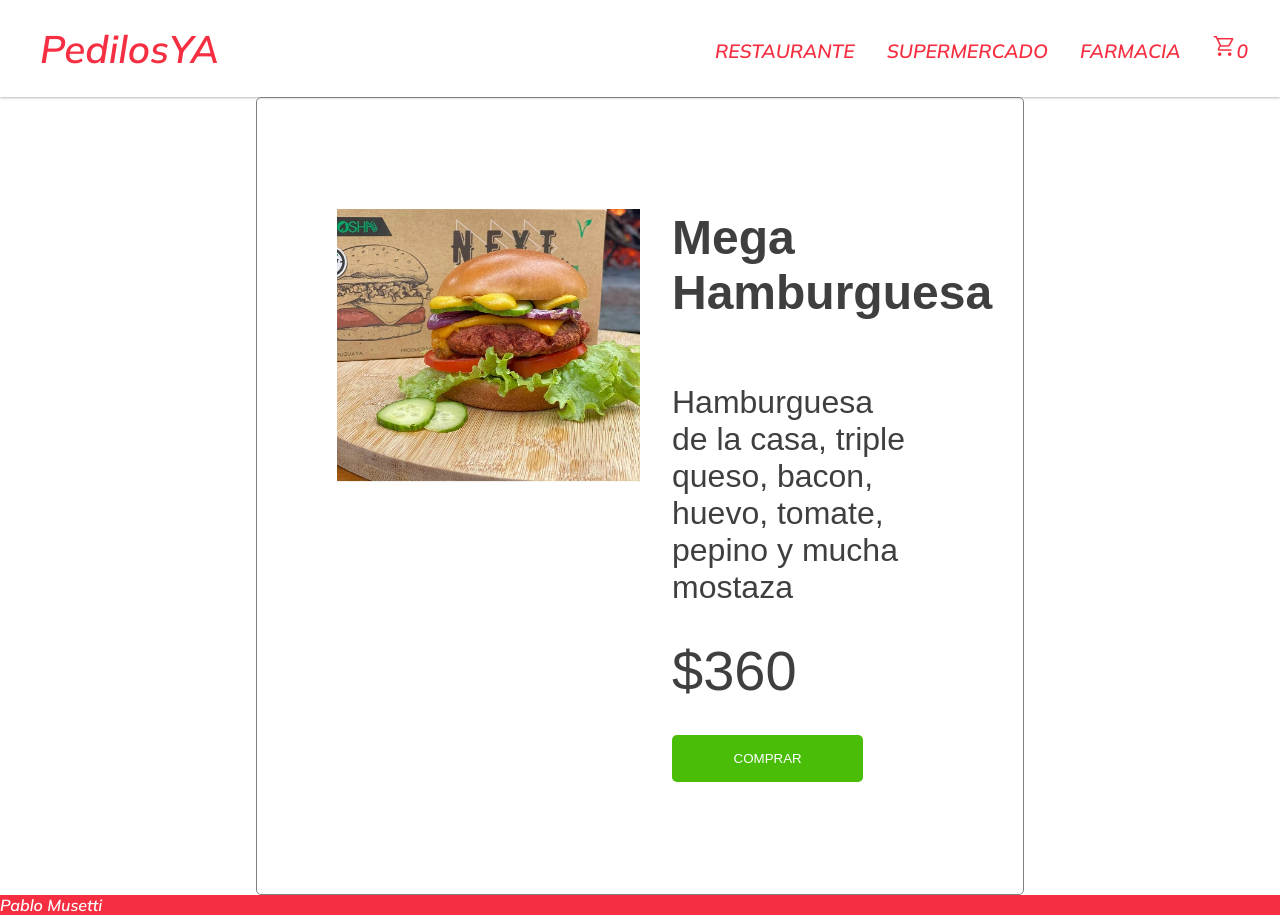
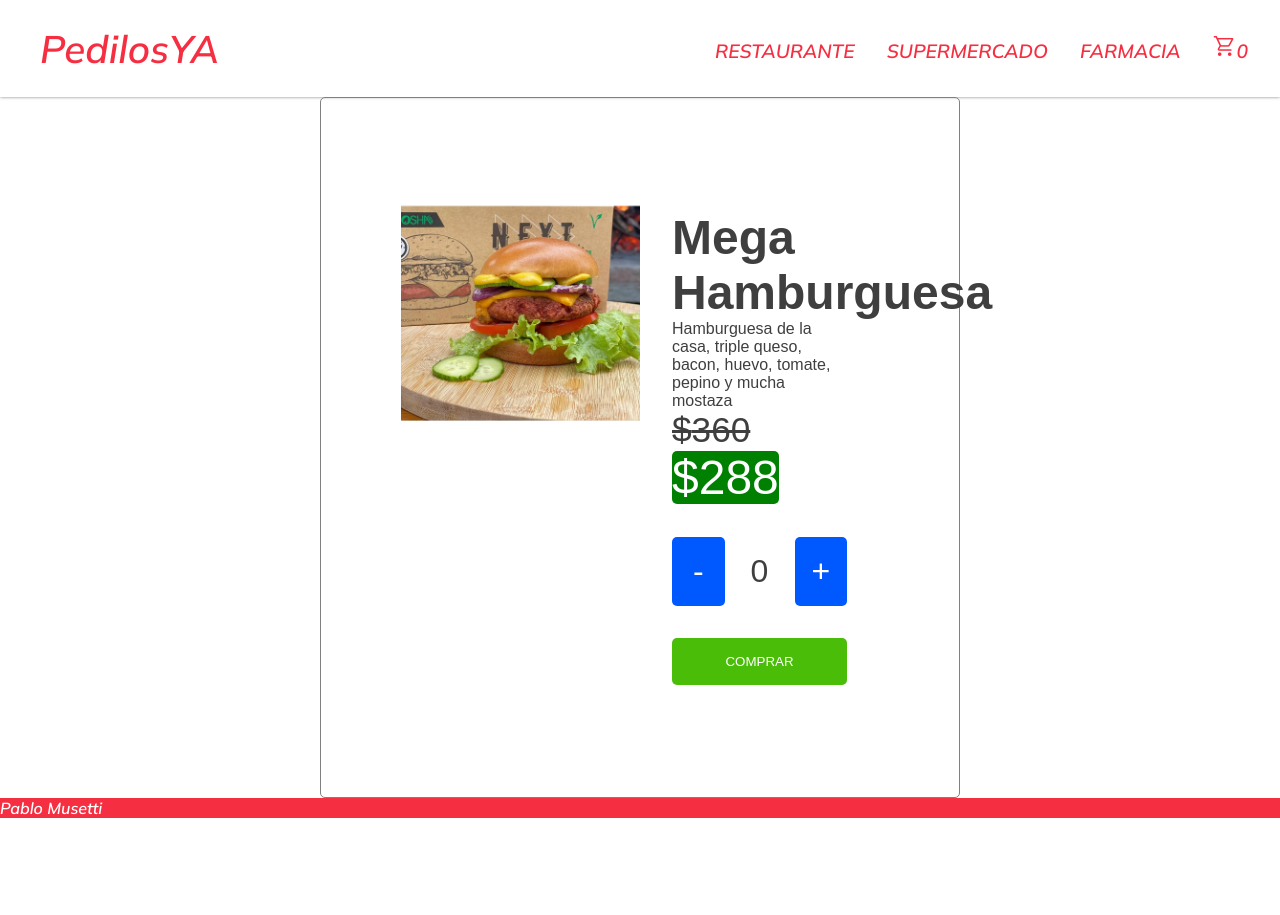
Before and after one commit to pmusetti/eCommerce.github.io, a React (Create React App) app: page /item/1 in a window 1280 px wide. After the commit the page ends 818 px from the top, so only its background shows below. Built offline with nearby package versions, Linux system fonts and the light colour scheme.

Commit message:
added ItemCount

```diff
--- /dev/null
+++ b/src/components/ItemCount.js
@@ -0,0 +1,17 @@
+import {React, useState} from 'react';
+
+  // const  [ count, setCount] = useState(0);
+
+
+function ItemCount({addItem, subItem, count}) {
+
+    return (
+        <div className='counter__container'>
+            <button className='item__count' onClick={subItem}>-</button>
+            <span className='item__count__output'>{count}</span>
+            <button className='item__count' onClick={addItem}>+</button>
+        </div>
+    )
+}
+
+export default ItemCount
--- a/src/components/ItemDetails.js
+++ b/src/components/ItemDetails.js
@@ -1,6 +1,29 @@
-import React from 'react'
+import { React, useState }from 'react'
+import ItemCount from './ItemCount'
 
 function ItemDetails({ item }) {
+
+    let regularPrice = item.price;
+    let price =  item.price * 0.8;
+
+    const [count, setCount] = useState(0);
+
+    function addItem(){
+
+        setCount( count + 1);
+    }
+
+    function subItem() {
+
+        if(count > 0){
+
+            setCount( count - 1);
+        }
+    }
+
+
+
+
     return (
         <>
             <div className='details__main__container'>
@@ -13,8 +36,16 @@ function ItemDetails({ item }) {
                         <p className='details__description'>{item.description}</p>
                     </div>
                     <div className='details__price__container'>
-                        <span className='details__price'>${item.price}</span>
+                        <span className='card__regularPrice'> ${regularPrice}</span>
                     </div>
+                    <div className='details__price__container'>
+
+                        <span className='card__discountPrice'>${price}</span>
+                    </div>
+                    <ItemCount
+                    addItem={addItem}
+                    subItem={subItem}
+                    count = {count}/>
                     <div className="details__btn__container">
                     <button className='details__btn'>COMPRAR</button>
                     </div>
--- a/src/components/ItemDetailsContainer.js
+++ b/src/components/ItemDetailsContainer.js
@@ -13,6 +13,7 @@ function ItemDetailsContainer() {
     useEffect(() => {
         getProductById(elementId)
             .then(res => {
+                console.log(typeof(res))
                 setItems(res)
             })
             .catch(err => {
@@ -22,7 +23,7 @@ function ItemDetailsContainer() {
 
     return (
         <>
-            {item.length == 0 ? <p>Cargando...</p> : <ItemDetails item={item} /> }
+            {item.length == 0 ? <p>Cargando...</p> : <ItemDetails key={item.id} item={item} /> }
         </>
 
     )
--- a/src/components/ItemListContainer.js
+++ b/src/components/ItemListContainer.js
@@ -14,8 +14,10 @@ function ItemListContainer({ greeting }) {
   useEffect(() => {
 
       if(categoryId){
+        console.log("legnth: ", items.length)
           getProductByCategory(categoryId)
           .then(res => {
+            console.log(typeof(res))
               setItems(res)
           })
           .catch(err => {
@@ -23,8 +25,10 @@ function ItemListContainer({ greeting }) {
           })
 
       }else{
+
           getProducts()
           .then((respuesta) => {
+            console.log(typeof(respuesta))
               setItems(respuesta)
           })
           .catch((err) => {
--- a/src/style.scss
+++ b/src/style.scss
@@ -178,11 +178,13 @@ body,
 }
 .card__regularPrice{
   text-decoration: line-through;
+  font-size: 220%;
+  padding: 1rem 0;
 }
 .card__discountPrice{
   background-color: green;
   color: white;
-  font-size: 200%;
+  font-size: 300%;
   border-radius: 5px;
 }
 .card__text__container{
@@ -210,28 +212,24 @@ body,
   border-radius: 5px;
   display: flex;
   justify-content: center;
-  width: 60%;
+  width: 50%;
 }
 .details__img__container{
   width: 50%;
 }
 .details__side__container{
+  padding: 2rem;
   width: 50%;
 }
 .details__title{
   font-size: 300%;
-  padding: 2rem;
 }
-.details__description{
-  padding: 2rem;
-  font-size: 200%;
-}
+
 .details__price{
   font-size: 350%;
-  padding: 2rem;
 }
 .details__btn__container{
-  padding: 2rem;
+  display: flex;
 }
 .details__btn{
   border-radius: 5px;
@@ -239,5 +237,29 @@ body,
   background-color: $color-buy-btn;
   color: white;
   padding: 1rem;
-  width: 80%;
+  width: 100%;
+  margin: 0 auto;
 }
+
+.counter__container{
+  display: flex;
+  justify-content: space-around;
+  padding: 2rem 0;
+  width: 100%;
+  font-size: 200%;
+  margin: auto;
+}
+.item__count{
+  border-radius: 5px;
+  width: 30%;
+  border: none;
+  background-color: rgb(0, 89, 255);
+  color: white;
+  font-size: 100%;
+  padding: 1rem 0;
+}
+.item__count__output{
+  margin: auto;
+  width: 30%;
+  text-align: center;
+}
--- a/src/utils/utils.js
+++ b/src/utils/utils.js
@@ -1,9 +1,4 @@
-import productList from '../products.json';
-let products = []
-
-products = productList.map((item) => {
-    return item
-})
+import products from '../products.json';
 
 export const getProducts = () => {
     let getAllProducts = new Promise((res) => {
@@ -14,8 +9,6 @@ export const getProducts = () => {
     return getAllProducts
 
 }
-
-
 
 export const getProductByCategory = (category) => {
     let getByCategory = new Promise((res) => {
@@ -30,7 +23,6 @@ export const getProductByCategory = (category) => {
     return getByCategory
 }
 
-
 export const getProductById = (productId) => {
     let getById = new Promise((res) => {
         setTimeout(() => {
```
